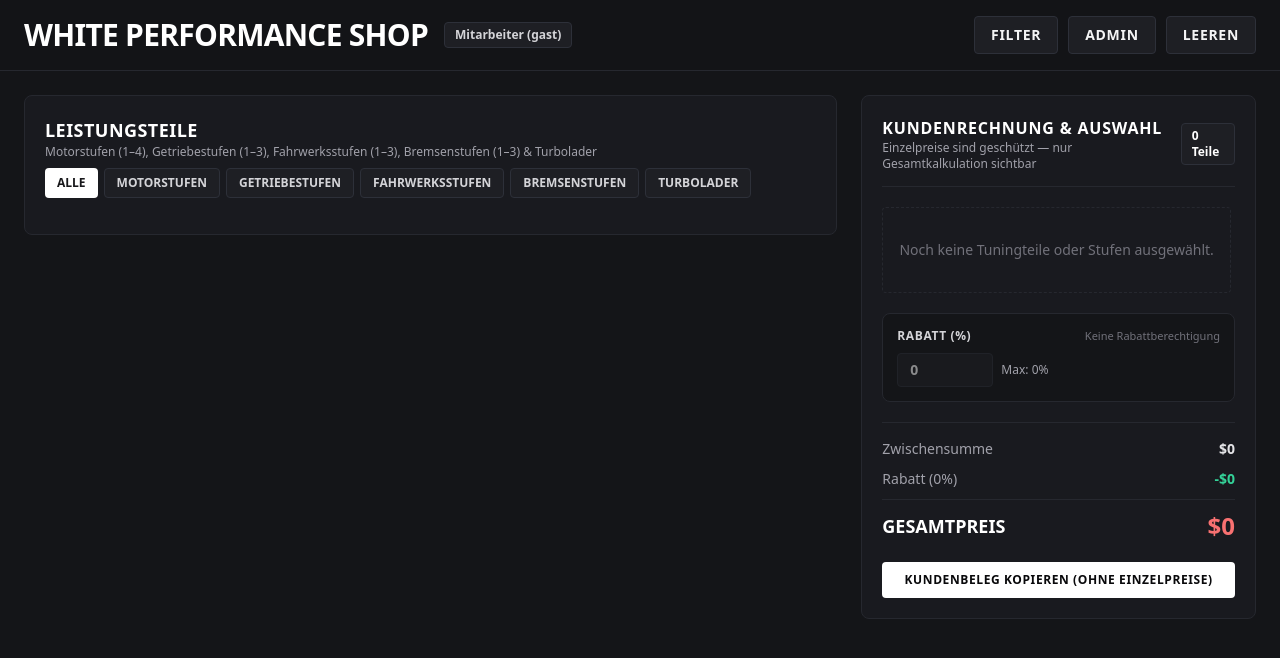
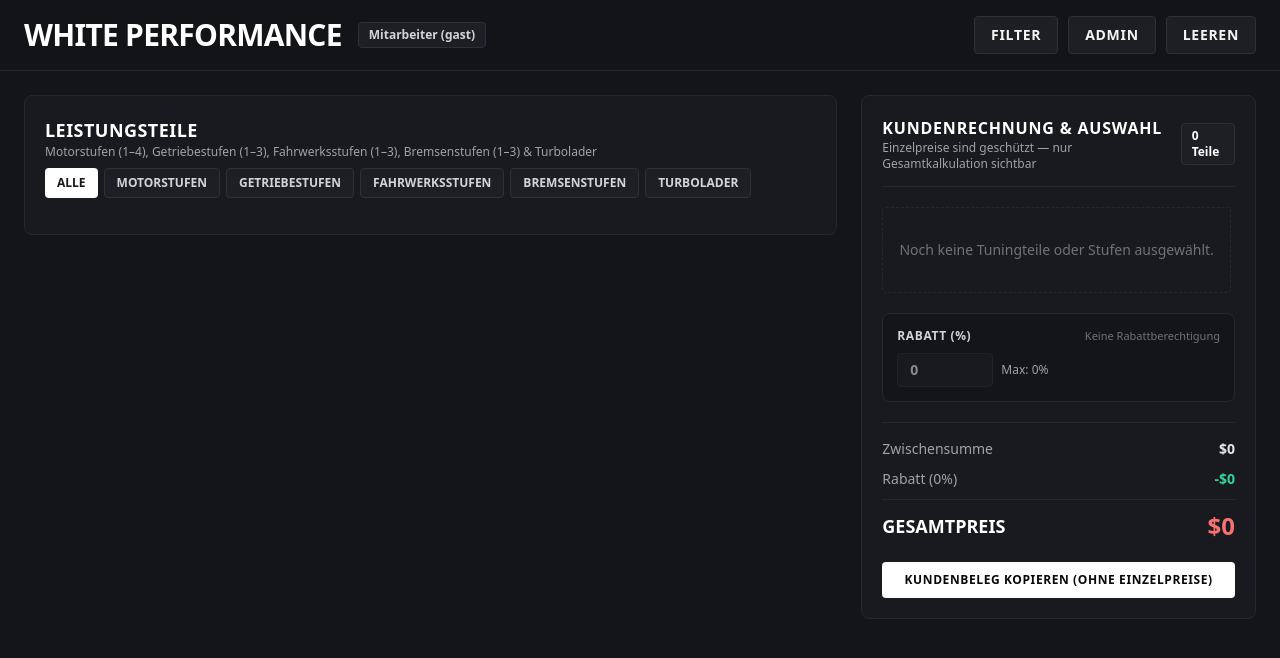
Before and after one commit to gloaraver93-wq/Whiterechner, a website: page white-performance-tuner-render/public/index.html in a window 1280 px wide. Drawn offline with nearby package versions, Linux system fonts and the light colour scheme; no server answers.

Commit message:
Update index.html

```diff
--- a/white-performance-tuner-render/public/index.html
+++ b/white-performance-tuner-render/public/index.html
@@ -3,7 +3,7 @@
 <head>
   <meta charset="UTF-8" />
   <meta name="viewport" content="width=device-width, initial-scale=1.0" />
-  <title>WHITE PERFORMANCE SHOP — Tuningrechner</title>
+  <title>WHITE PERFORMANCE — Tuningrechner</title>
   <script src="https://cdn.tailwindcss.com"></script>
   <link rel="stylesheet" href="/styles.css" />
   <script>
@@ -29,7 +29,7 @@
     <div class="max-w-[1600px] mx-auto px-4 sm:px-6 py-4 flex flex-wrap items-center justify-between gap-4">
       <div class="flex items-center gap-4">
         <h1 class="text-2xl sm:text-3xl font-black tracking-tight uppercase text-white">
-          WHITE PERFORMANCE SHOP
+          WHITE PERFORMANCE
         </h1>
         <span id="role-badge" class="hidden sm:inline-flex items-center px-2.5 py-1 rounded text-xs font-semibold bg-[#1e1f24] border border-[#2d3039] text-zinc-300">
           Mitarbeiter-Modus
```
